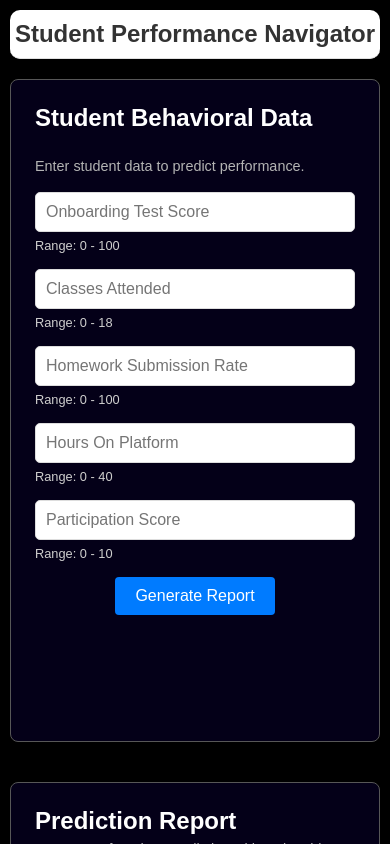
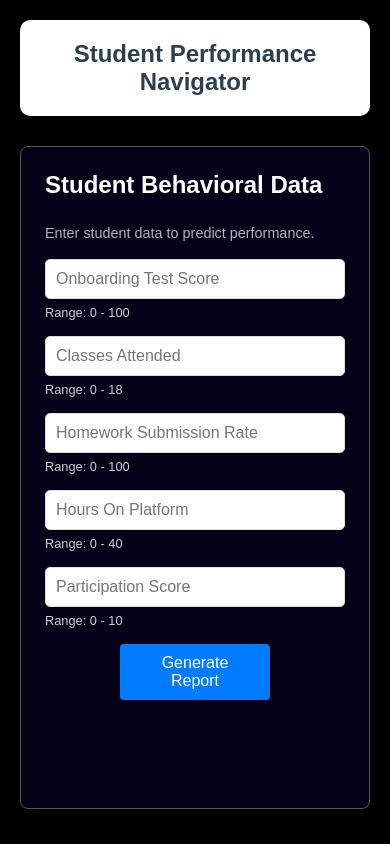
Before and after one commit to alanbjordan/StudentSuccessPredictor, a React (Create React App) app in the folder frontend/: page / in a window 390 px wide. Shown: the top 844 px of the page. Built offline with nearby package versions, Linux system fonts and the light colour scheme; no server answers; what pdfmake would draw is missing.

Commit message:
style: Refactor Dashboard component styles for improved layout and responsiveness

```diff
--- a/frontend/src/components/Dashboard.css
+++ b/frontend/src/components/Dashboard.css
@@ -1,50 +1,75 @@
 /* Dashboard.css */
 
 .dashboard {
+  /* Center the entire content horizontally and vertically */
   display: flex;
   flex-direction: column;
-    align-items: center;
-    padding: 20px;
-    background: #000000; /* A light background to help the cards stand out */
+  justify-content: center; /* vertical centering */
+  align-items: center;     /* horizontal centering */
   min-height: 100vh;
   box-sizing: border-box;
+
+  /* background */
+  background: #000000;
+  margin: 0 auto;
+  padding: 20px;
+  font-family: 'Arial', sans-serif;
 }
 
 .dashboard-header {
   width: 100%;
-    margin-bottom: 20px;
   text-align: center;
-    padding: 10px 0;
+  padding: 20px 0;
   background: #fff;
-    border-bottom: 1px solid #e0e0e0;
-    box-shadow: 0 2px 4px rgba(0, 0, 0, 0.05);
+  border-radius: 10px;
+  margin-bottom: 30px;
+  box-shadow: 0 2px 5px rgba(0,0,0,0.1);
 }
 
 .dashboard-header h1 {
+  color: #2c3e50;
   margin: 0;
-    font-size: 2rem;
-    color: #333;
+  font-size: 2.2em;
 }
 
+.dashboard-header p {
+  color: #7f8c8d;
+  margin: 5px 0 0;
+}
+
+/* The grid that holds your two cards side by side on larger screens */
 .dashboard-grid {
   display: grid;
-    grid-template-columns: repeat(auto-fit, minmax(300px, 1fr));
-    grid-gap: 20px;
+  gap: 20px;
   width: 100%;
   max-width: 1200px;
+
+  /*
+     "auto-fit + minmax" ensures:
+       - if there's enough width, show two (or more) columns.
+       - if not, it'll collapse down to just one.
+  */
+  grid-template-columns: repeat(auto-fit, minmax(300px, 1fr));
 }
 
-  /* Optional: Add responsiveness for smaller devices */
+/*
+   On smaller screens,
+   - Move alignment from center to top so content "scrolls" from top down
+   - Possibly shrink header text
+*/
 @media (max-width: 600px) {
   .dashboard {
-      padding: 10px;
+    justify-content: flex-start;
+    align-items: flex-start;
+    padding-top: 20px; /* Some breathing room at the top */
   }
 
   .dashboard-header h1 {
     font-size: 1.5rem;
   }
 
-    .dashboard-grid {
-      grid-template-columns: 1fr;
+  /*
+    The grid already collapses to 1 column automatically
+    because of 'auto-fit, minmax(300px, 1fr)'
+  */
 }
-  }
```
Lines whose indentation alone changed are shown as unchanged.
